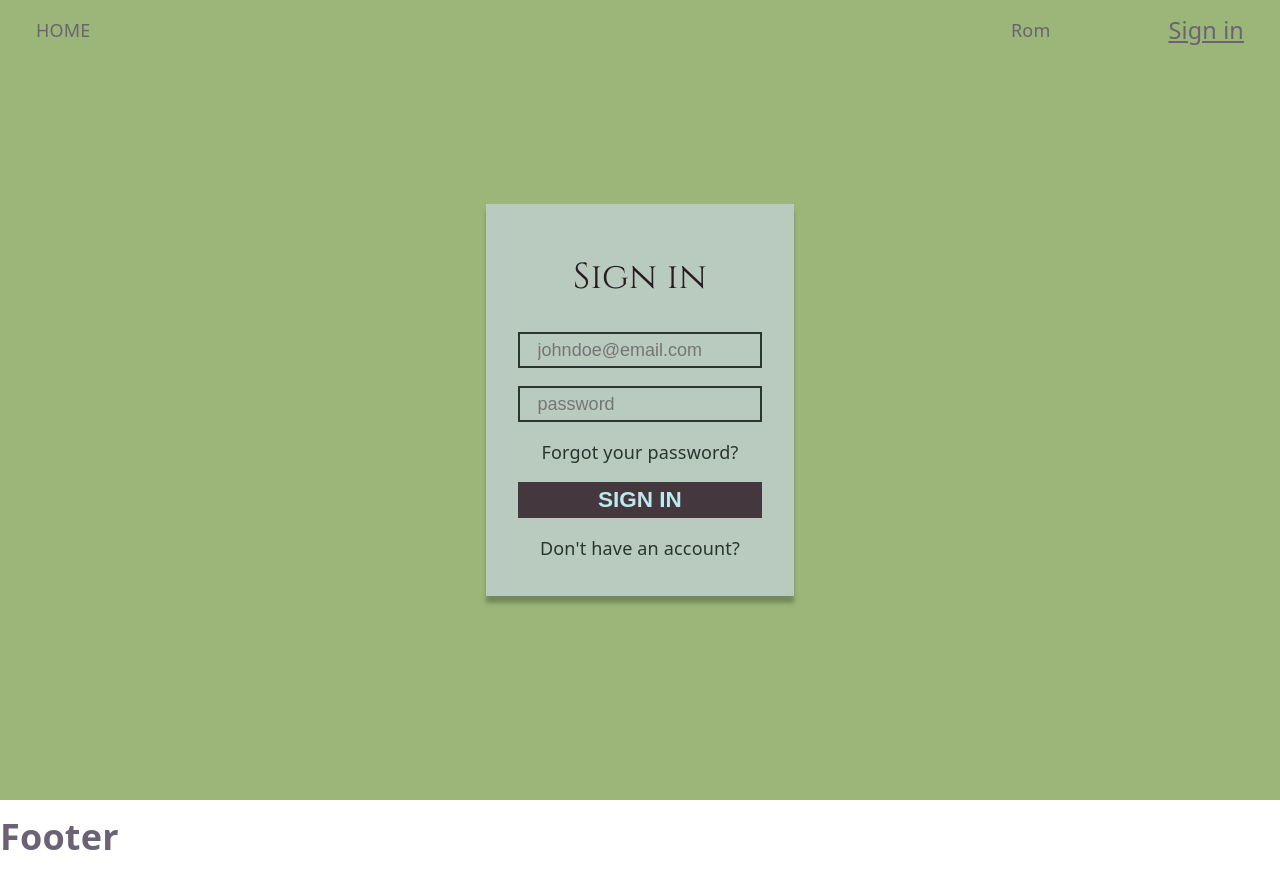
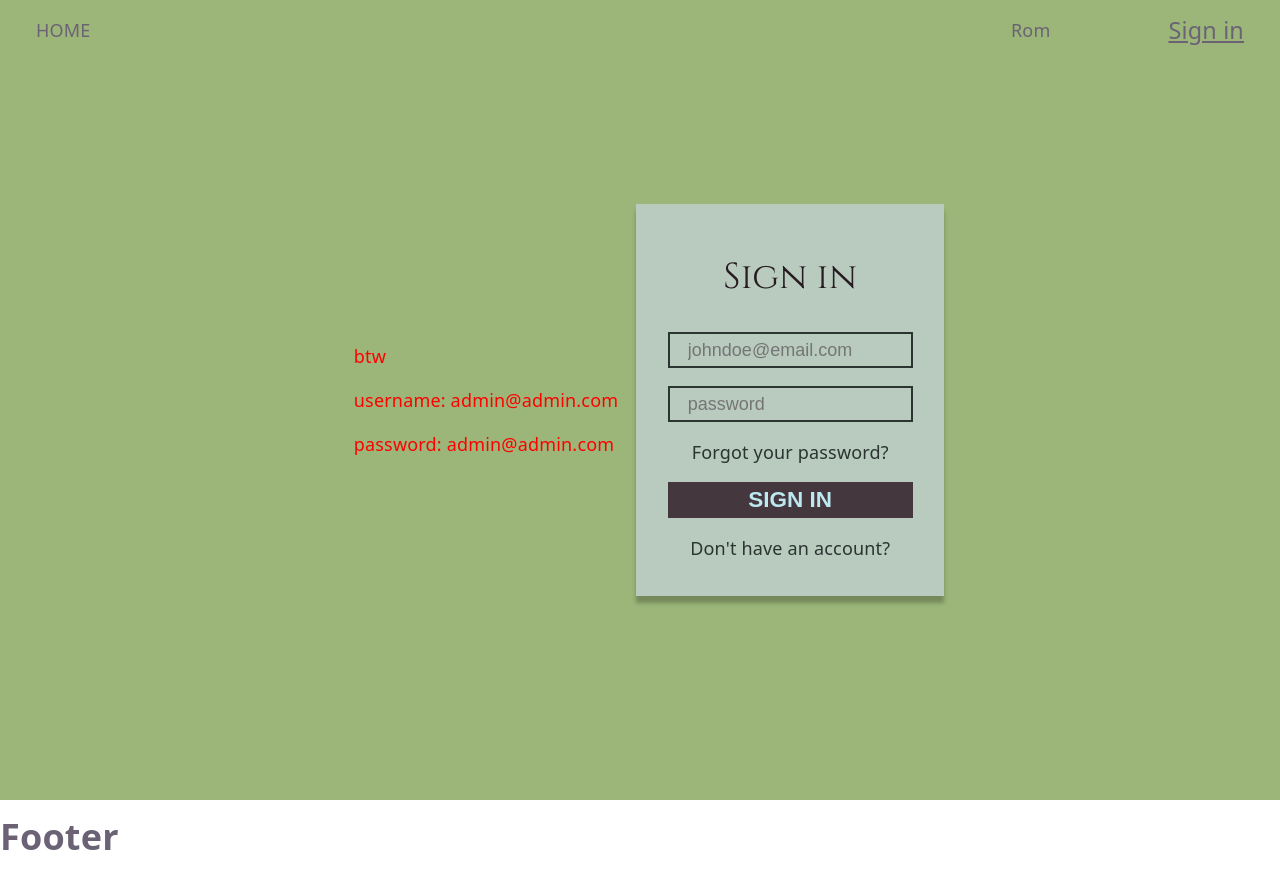
Before and after one commit to katikodi/HoyvikFront, a React (Vite) app in the folder frontend/: page /signin in a window 1280 px wide. Built offline with nearby package versions, Linux system fonts and the light colour scheme; no server answers.

Commit message:
added signin info

```diff
--- a/frontend/src/pages/Signin.jsx
+++ b/frontend/src/pages/Signin.jsx
@@ -25,6 +25,11 @@ const SignIn = () => {
 
     return (
         <div className="signup-background">
+            <div style={{ color: "red", padding: "1rem" }}>
+                <p>btw</p>
+                <p>username: admin@admin.com</p>
+                <p>password: admin@admin.com</p>
+            </div>
             <div className="form-container">
                 <h1
                     className="cinzel"
```
